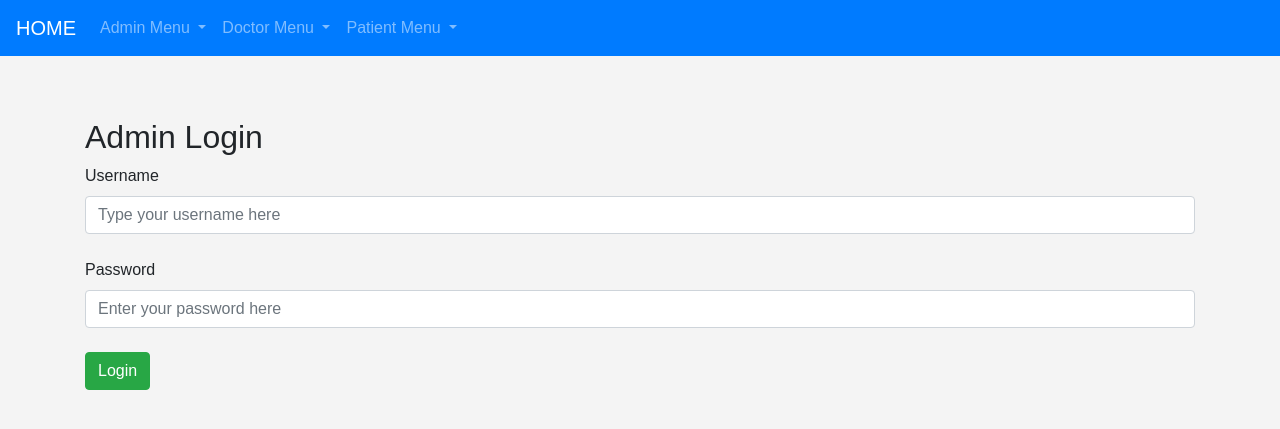
After one commit to karthievj/Hospital_project, a Django app: page /admin_login/ in a window 1280 px wide. The commit adds this page. Shown: the top 429 px of the page. Run offline with Django 5.2, Linux system fonts and the light colour scheme; some libraries are stand-ins or nearby versions.

```diff
--- a/Hospital_Management_System/Hospital_Management_System/settings.py
+++ b/Hospital_Management_System/Hospital_Management_System/settings.py
@@ -122,3 +122,5 @@ STATIC_URL = 'static/'
 # https://docs.djangoproject.com/en/5.1/ref/settings/#default-auto-field
 
 DEFAULT_AUTO_FIELD = 'django.db.models.BigAutoField'
+
+LOGIN_URL = '/admin_login/'
--- a/Hospital_Management_System/Hospital_Management_System/urls.py
+++ b/Hospital_Management_System/Hospital_Management_System/urls.py
@@ -8,14 +8,20 @@ urlpatterns = [
     path('admin/', admin.site.urls),
     path('',views.home,name="home"),
     path('dashboard/',views.dashboard,name="dashboard"),
+    path('logout_view/',views.logout_view,name="logout_view"),
+    path('admin_login/',views.admin_login,name="admin_login"),
+
 
     #doctor urls
     path('register_doctor/',views.register_doctor, name="register_doctor"),
     path('doctor_login/',views.doctor_login,name="doctor_login"),
     path('doctor_approve/<str:id>/',views.doctor_approve,name="doctor_approve"),
     path('doctor_reject/<str:id>/',views.doctor_reject,name="doctor_reject"),
+    path('set_availability/<str:id>/',views.set_availability,name="set_availability"),
+    path('doctor_dashboard/',views.doctor_dashboard,name="doctor_dashboard"),
 
     #patient urls
     path('register_patient/',views.register_patient,name="register_patient"),
 
+
 ]
--- a/Hospital_Management_System/hospital/admin.py
+++ b/Hospital_Management_System/hospital/admin.py
@@ -1,5 +1,5 @@
 from django.contrib import admin
-from .models import Doctor , Patient , RejectedDoctors
+from .models import Doctor , Patient , RejectedDoctors ,Service, DoctorAvailability
 
 
-admin.site.register([Doctor,Patient,RejectedDoctors])
+admin.site.register([Doctor,Patient,RejectedDoctors,Service,DoctorAvailability])
--- a/Hospital_Management_System/hospital/static/css/dashboard.css
+++ b/Hospital_Management_System/hospital/static/css/dashboard.css
@@ -125,7 +125,7 @@ header p {
 
 .dashboard-messages{
     position: relative;
-    margin-left: 500px; /* Same as the sidebar width */
+    margin-left: 250px; /* Same as the sidebar width */
     z-index: 1000; /* Ensures it appears above other elements */
     padding-top: 5px; /* Optional: Adjust if you want some spacing from the top */
     max-width: calc(100% - 250px); /* Ensure the messages don't overflow outside of the visible area */
--- /dev/null
+++ b/Hospital_Management_System/hospital/templates/admin_login.html
@@ -0,0 +1,27 @@
+{% extends 'base.html' %}
+{% load static %}
+{% block content %}
+<!-- <link rel="stylesheet" href="{% static 'css/dashboard.css' %}"> -->
+
+<div class="container">
+    <div class="form-container">
+        <h2>Admin Login</h2>
+        <form method="POST" action="{% url 'admin_login' %}">
+            {% csrf_token %}
+            <label>Username</label><br>
+            <input name="uname" type="text" placeholder="Type your username here" required class="form-control"><br>
+
+            <label>Password</label><br>
+            <input name="passwd" type="password" placeholder="Enter your password here" required
+                class="form-control"><br>
+
+            <div class="button-container">
+                <button type="submit" class="btn btn-success">Login</button>
+            </div>
+
+        </form>
+    </div>
+</div>
+
+
+{% endblock %}
--- a/Hospital_Management_System/hospital/templates/navbar.html
+++ b/Hospital_Management_System/hospital/templates/navbar.html
@@ -9,9 +9,18 @@
     </button>
     <div class="collapse navbar-collapse" id="navbarNavDropdown">
         <ul class="navbar-nav">
-
-            <li class="nav-item">
-                <a class="nav-link custom-link" href="{% url 'dashboard' %}">Admin</a>
+            <li class="nav-item dropdown">
+                <a class="nav-link dropdown-toggle" href="#" id="navbarDropdownMenuLink" data-toggle="dropdown"
+                    aria-haspopup="true" aria-expanded="false">
+                    Admin Menu
+                </a>
+                <div class="dropdown-menu" aria-labelledby="navbarDropdownMenuLink">
+                    {% if user.is_authenticated and user.is_superuser %}
+                    <a class="dropdown-item" href="{% url 'dashboard' %}">Admin Dashboard</a>
+                    <a class="dropdown-item" href="{% url 'logout_view' %}">Logout</a>
+                    {% else %}
+                    <a class="dropdown-item" href="{% url 'admin_login' %}">Admin Login</a>
+                    {% endif %}
             </li>
 
             <li class="nav-item dropdown">
@@ -20,9 +29,13 @@
                     Doctor Menu
                 </a>
                 <div class="dropdown-menu" aria-labelledby="navbarDropdownMenuLink">
+                    {% if user.is_authenticated %}
+                    <a class="dropdown-item" href="{% url 'doctor_dashboard' %}">Doctor Dashboard</a>
+                    <a class="dropdown-item" href="{% url 'logout_view' %}">Logout</a>
+                    {% else %}
                     <a class="dropdown-item" href="{% url 'register_doctor' %}">Doctor Registration</a>
                     <a class="dropdown-item" href="{% url 'doctor_login' %}">Doctor Login</a>
-                </div>
+                    {% endif %}
             </li>
 
             <li class="nav-item dropdown">
--- a/Hospital_Management_System/hospital/views.py
+++ b/Hospital_Management_System/hospital/views.py
@@ -1,82 +1,43 @@
 from django.shortcuts import render, redirect, HttpResponse
 from django.contrib.auth.models import User
 from django.contrib import messages
-from .models import Doctor, Patient , RejectedDoctors
+from .models import Doctor, Patient , RejectedDoctors , DoctorAvailability
 from django.contrib.auth import authenticate,login,logout
-
+from django.contrib.auth.decorators import login_required
+from datetime import date, timedelta , datetime
 
 def home(request):
     return render(request,"home.html")
 
+##################### Admin views #################################################
+@login_required
 def dashboard(request):
-    unapproved_doctors = Doctor.objects.filter(approval=False).values()
-    unapproved_doctors_count = len(unapproved_doctors)
-    if unapproved_doctors_count == 0:
-        return render(request,"dashboard.html")
+    if request.user.is_superuser:
+        unapproved_doctors = Doctor.objects.filter(approval=False).values()
+        unapproved_doctors_count = len(unapproved_doctors)
+        if unapproved_doctors_count == 0:
+            return render(request,"dashboard.html")
+        else:
+            print(unapproved_doctors,"data")
+            data = {'unapproved_doctors':unapproved_doctors,
+                    'unapproved_doctors_count':unapproved_doctors_count}
+            return render(request,"dashboard.html",context=data)
     else:
-        print(unapproved_doctors,"data")
-        data = {'unapproved_doctors':unapproved_doctors,
-                'unapproved_doctors_count':unapproved_doctors_count}
-        return render(request,"dashboard.html",context=data)
+        messages.error(request, "You're not a admin user")
+        return redirect('admin_login')
 
-def register_doctor(request):
-    if request.method == 'POST':
-        fname = request.POST['fname']
-        lname = request.POST['lname']
-        uname = request.POST['uname']
-        specialization = request.POST['specialization']
-        passwd1 = request.POST['passwd1']
-        passwd2 = request.POST['passwd2']
-
-        # password validation
-        if passwd1 != passwd2:
-            messages.warning(request,"Passwords not matched...Plzzz re enter your passeord")
-            return redirect("/register_doctor")
-
-        # username unique validation
-        doctor = User.objects.filter(username=uname).exists()
-        if doctor:
-            messages.warning(request,"Username you typed is already exists..Plzzz choose another username or contact admin panel")
-            return redirect("/register_doctor")
-
-        # Doctor data Saving
-        doctor_user = User.objects.create_user(username=uname, password=passwd1)
-        doctor_user.is_active = False  # Disable login until approved
-        doctor_user.save()
-
-        doctor = Doctor.objects.create(user=doctor_user,
-                                        first_name = fname,
-                                        last_name = lname,
-                                        username = uname,
-                                        specialization = specialization,
-                                        passwd=passwd1)
-        messages.success(request, "Your registration is submitted for approval....Plzz check the Doctor login panel for status")
-        return redirect('/doctor_login')
-
-    return render(request, "register_doctor.html")
-
-def doctor_login(request):
-    if request.method=="POST":
+def admin_login(request):
+    if request.method == "POST":
         uname = request.POST['uname']
         passwd = request.POST['passwd']
-        user = authenticate(username=uname,password=passwd)
-        reject_obj = RejectedDoctors.objects.filter(username=uname).exists()
-        print(reject_obj)
-        if reject_obj==False:   #Doctor Rejection validation
-            if user is not None: # User validation
-                if hasattr(user,'doctor') and not user.doctor.approval: # Doctor approval validation
-                    messages.warning(request,"Your doctor registration is waiting for approval")
-                else:
-                    login(request,user)
-                    # Doctor dashboard
-                    return HttpResponse("Hi")
-            else:
-                messages.error(request,"Your application is still in pending state..Plzz contact admin panel")
+        user = authenticate(username=uname, password=passwd)
+
+        if user is not None and user.is_superuser:
+            login(request, user)
+            return redirect('dashboard')  # Redirect to the admin dashboard
         else:
-            messages.error(request,"Your application is rejected by the admin...")
-            return redirect("/doctor_login")
-
-    return render(request, "doctor_login.html")
+            messages.error(request, "Invalid credentials or not an admin.")
+    return render(request, 'admin_login.html')
 
 def doctor_approve(request,id):
     doctor = Doctor.objects.get(doctor_id=id)
@@ -120,6 +81,98 @@ def doctor_reject(request,id):
                 'approve_message':f"Doctor {firt_name} {last_name} rejected"}
         return render(request,"dashboard.html",context=data)
 
+####################################Doctor views####################################
+def register_doctor(request):
+    if request.method == 'POST':
+        fname = request.POST['fname']
+        lname = request.POST['lname']
+        uname = request.POST['uname']
+        specialization = request.POST['specialization']
+        passwd1 = request.POST['passwd1']
+        passwd2 = request.POST['passwd2']
+
+        # password validation
+        if passwd1 != passwd2:
+            messages.warning(request,"Passwords not matched...Plzzz re enter your passeord")
+            return redirect("/register_doctor")
+
+        # username unique validation
+        doctor = User.objects.filter(username=uname).exists()
+        if doctor:
+            messages.warning(request,"Username you typed is already exists..Plzzz choose another username or contact admin panel")
+            return redirect("/register_doctor")
+
+        # Doctor data Saving
+        doctor_user = User.objects.create_user(username=uname, password=passwd1)
+        doctor_user.is_active = False  # Disable login until approved
+        doctor_user.save()
+
+        doctor = Doctor.objects.create(user=doctor_user,
+                                        first_name = fname,
+                                        last_name = lname,
+                                        username = uname,
+                                        specialization = specialization,
+                                        passwd=passwd1)
+        messages.success(request, "Your registration is submitted for approval....Plzz check the Doctor login panel for status")
+        return redirect('/doctor_login')
+
+    return render(request, "register_doctor.html")
+
+def doctor_login(request):
+    if request.method=="POST":
+        uname = request.POST['uname']
+        passwd = request.POST['passwd']
+        user = authenticate(username=uname,password=passwd)
+        reject_obj = RejectedDoctors.objects.filter(username=uname).exists()
+        if reject_obj==False:   #Doctor Rejection validation
+            if user is not None: # User validation
+                if hasattr(user,'doctor') and not user.doctor.approval: # Doctor approval validation
+                    messages.warning(request,"Your doctor registration is waiting for approval")
+                else:
+                    login(request,user)
+                    doctor_obj = Doctor.objects.get(username=uname)
+
+                    # Store doctor details in session
+                    request.session['doctor_id'] = doctor_obj.id
+                    request.session['doctor_name'] = doctor_obj.first_name
+
+                    messages.success(request,"Logged in successfully...")
+                    return redirect("doctor_dashboard")
+            else:
+                messages.error(request,"Invalid login Credential")
+        else:
+            messages.error(request,"Your application is rejected by the admin...")
+            return redirect("/doctor_login")
+
+    return render(request, "doctor_login.html")
+
+def set_availability(request,id):
+    doctor = request.user.doctor
+    print(id,"Doctor id")
+    today = date.today()
+    next_week_dates = [today + timedelta(days=i) for i in range(7)] # list comprehension
+    if request.method=="POST":
+        availability_dates = request.POST.getlist('availability_dates')
+        for date_str in availability_dates:
+            available_date = datetime.strptime(date_str,"%b. %d, %Y").date()
+            DoctorAvailability.objects.get_or_create(doctor=doctor,available_date=available_date)
+        return HttpResponse("Availability set")
+    data = {
+        'next_week_dates':next_week_dates
+    }
+    return render(request, "doctor_availability.html",context=data)
+
+def doctor_dashboard(request):
+    doctor_id = request.session.get('doctor_id')
+
+    if doctor_id:
+        # Retrieve the doctor object
+        doctor_obj = Doctor.objects.get(id=doctor_id)
+        return render(request, "doctor_dashboard.html", {"doctor_obj": doctor_obj})
+
+     # If no doctor in session, redirect to login
+    return redirect("doctor_login")
+
 def register_patient(request):
     if request.method == 'POST':
         username = request.POST['username']
@@ -139,3 +192,8 @@ def register_patient(request):
 
 def patient_login(request):
     return HttpResponse("Patient Login view")
+
+def logout_view(request):
+    logout(request)
+    messages.success(request, "You have been logged out successfully.")
+    return redirect('home')  # Redirect to the home page or any other page
```
Also changed, not shown: Hospital_Management_System/hospital/models.py (+38 -0 lines), Hospital_Management_System/hospital/templates/doctor_availability.html (added, +19 -0 lines), Hospital_Management_System/hospital/templates/doctor_dashboard.html (added, +9 -0 lines), Hospital_Management_System/db.sqlite3, Hospital_Management_System/hospital/migrations/0005_service_doctoravailability.py (added).
